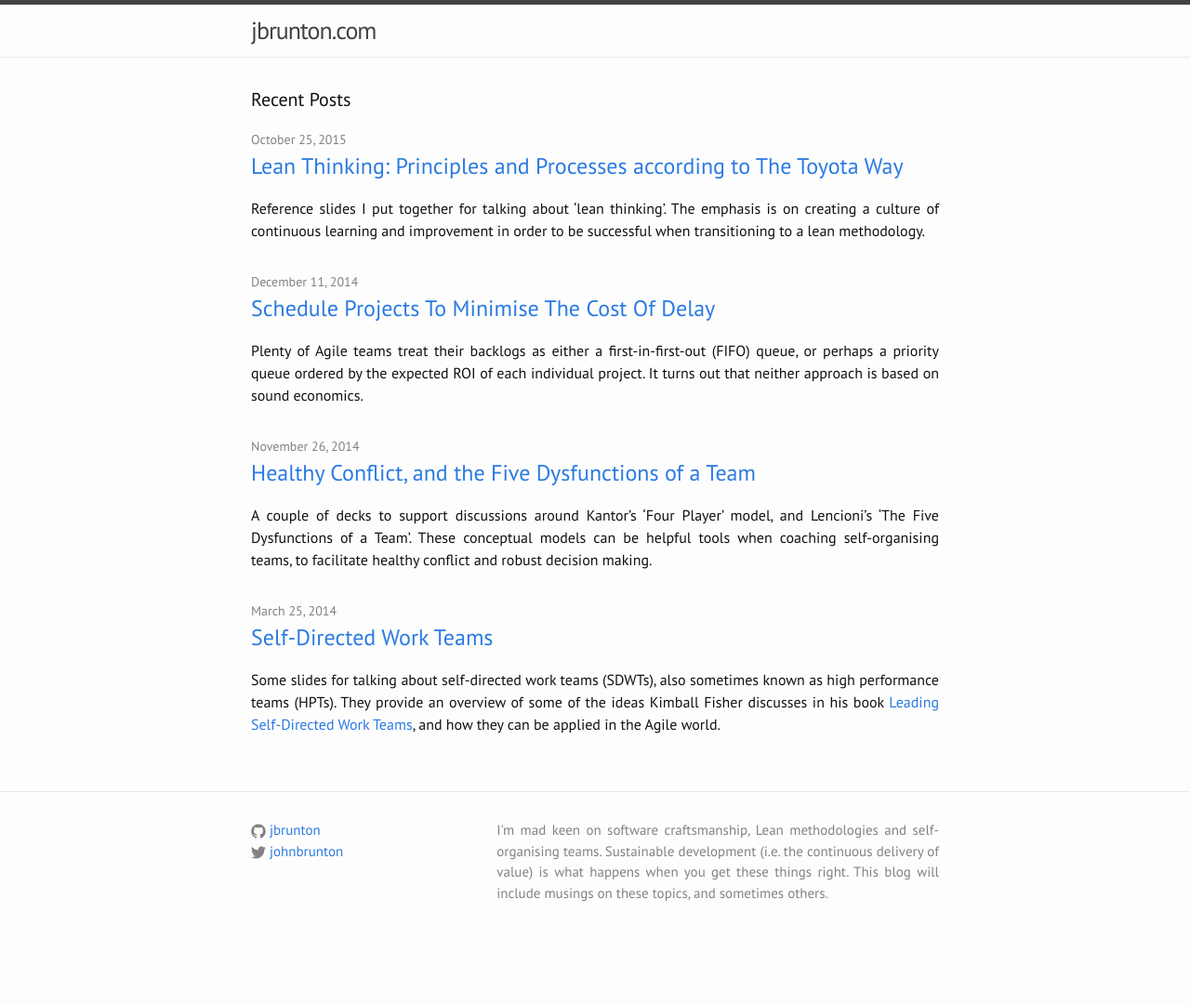
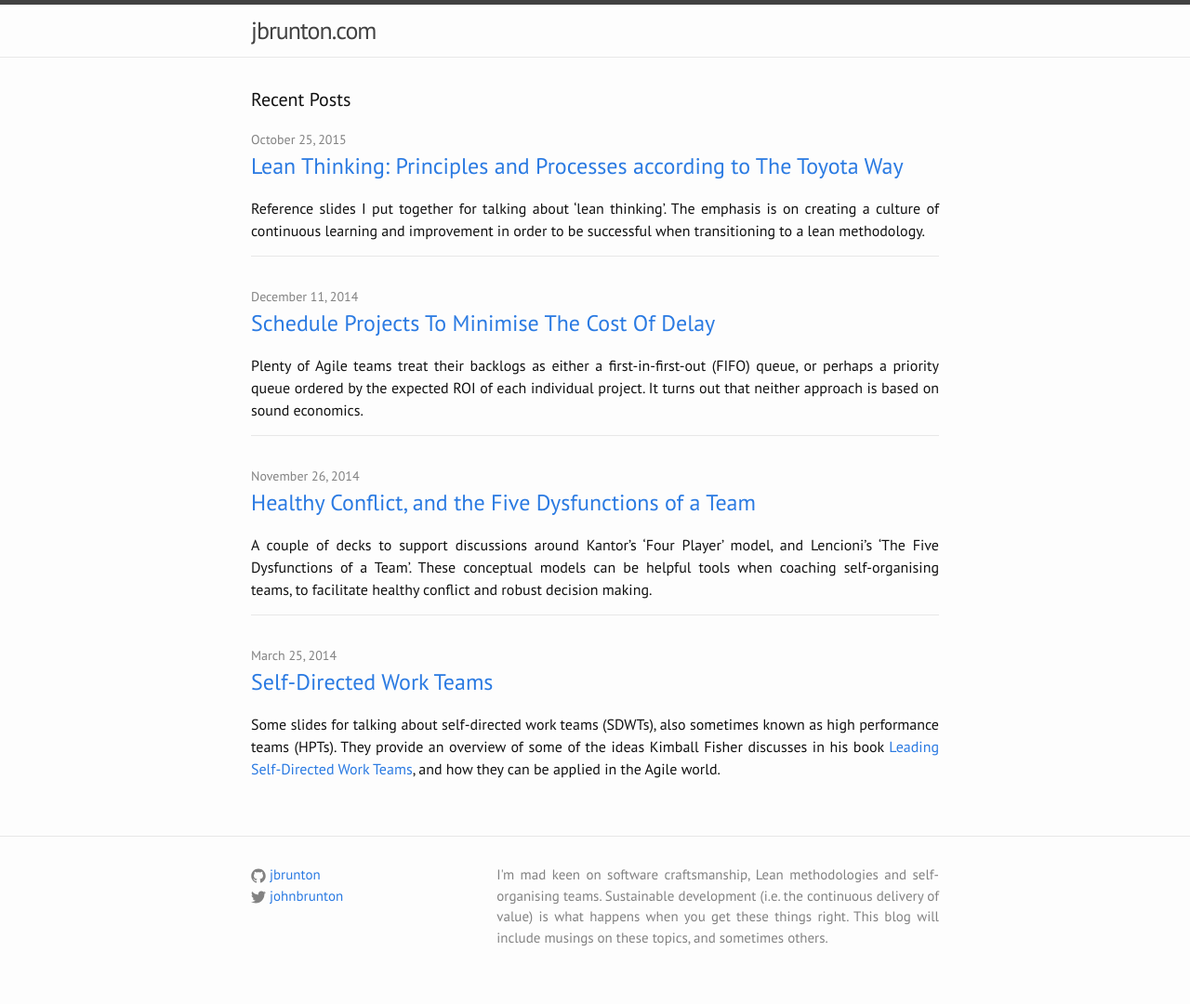
Before and after one commit to jbrunton/jbrunton.com, a Jekyll site: the page built from index.html, in a window 1280 px wide. Shown: the whole page at 93% size. Built offline with Jekyll 4.4.1, drawn with Linux system fonts in a browser that asks for light colours; nearby versions of some CDN libraries; before the commit the page ends 1032 px from its top, so only the background shows below that.

Commit message:
add border between posts on homepage

```diff
--- a/_sass/_layout.scss
+++ b/_sass/_layout.scss
@@ -176,6 +176,11 @@
 
     > li {
         margin-bottom: $spacing-unit;
+        border-bottom: 1px solid $grey-color-light;
+    }
+
+    > li:last-of-type {
+      border-bottom: none;
     }
 }
 
```
